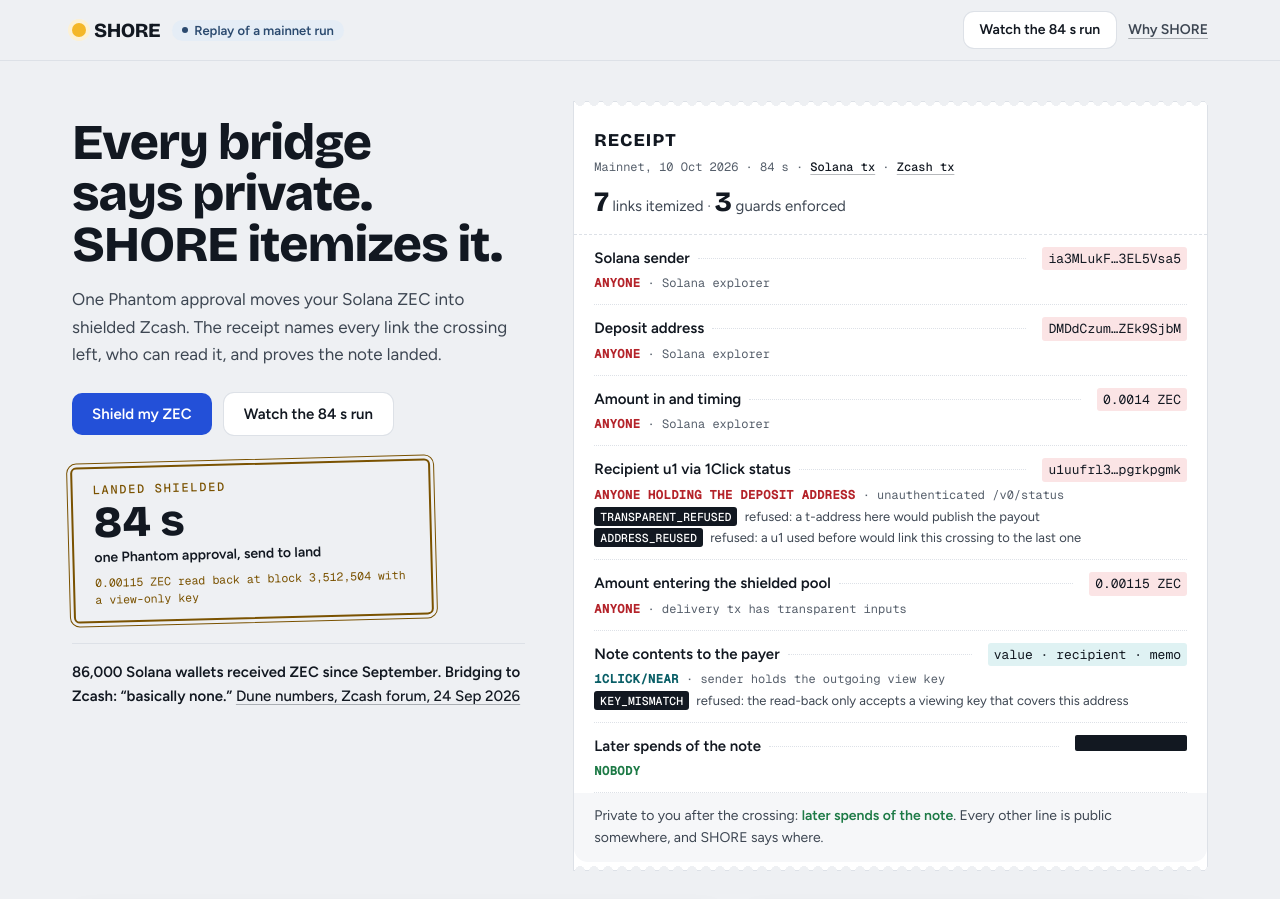
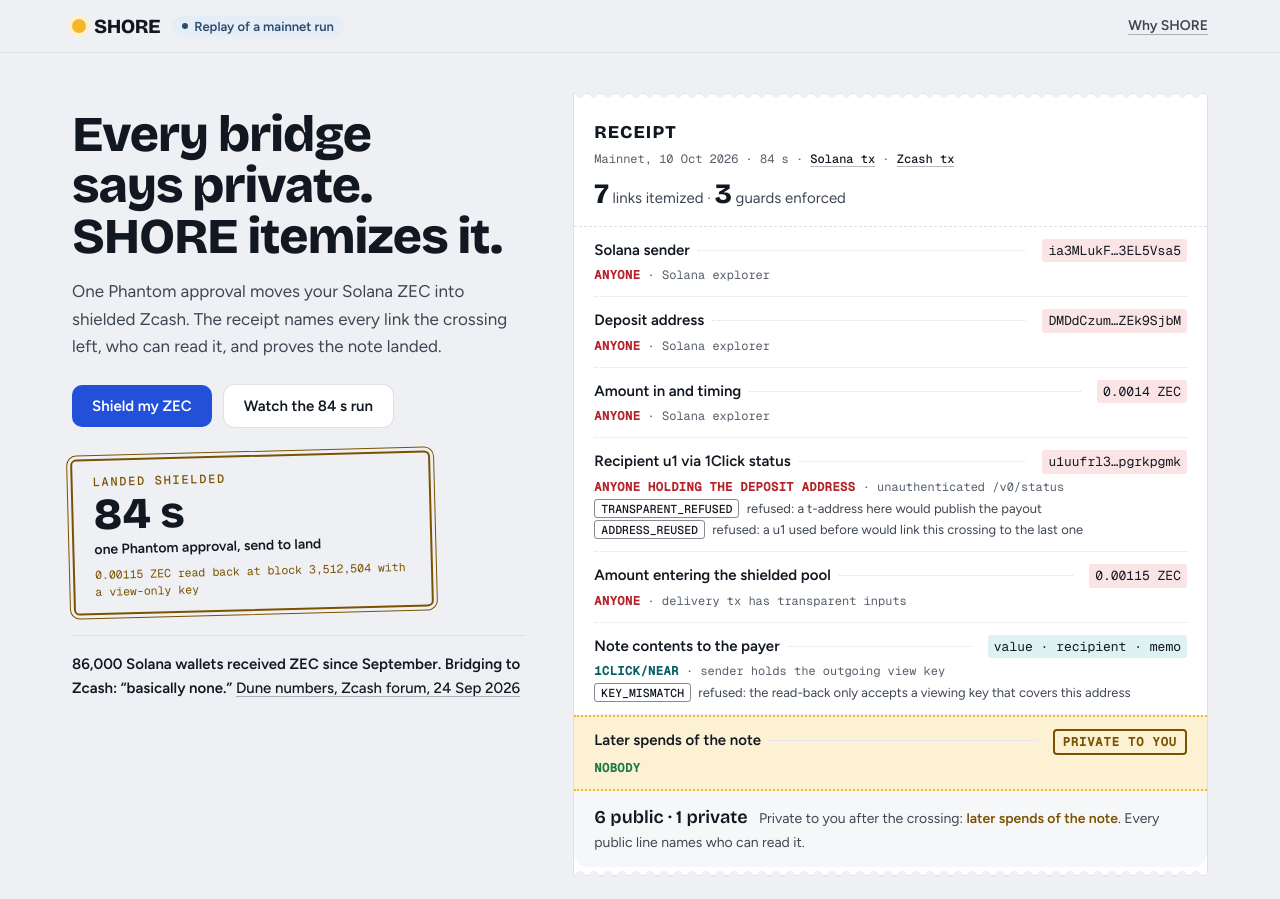
Before and after one commit to kaverimeshram/shore, a website with bundled scripts: page web/shore/index.html in a window 1280 px wide. Shown: the top 899 px of the page. Built offline with nearby package versions, Linux system fonts and the light colour scheme.

Commit message:
SHORE hero r8: private row sealed as the payoff, 6 public / 1 private tally, outline guard codes, live mode in action blue, receipt first at 390, one replay button

```diff
--- a/web/shore/shore.js
+++ b/web/shore/shore.js
@@ -457,7 +457,7 @@
     h("span", { class: "rx-what" }, r.what),
     r.exposed
       ? (val ? h("mark", { class: "rx-val" }, val) : h("mark", { class: "rx-val" }, "value · recipient · memo"))
-      : h("span", { class: "rx-redact", role: "img", "aria-label": "private to you" }),
+      : h("span", { class: "rx-seal" }, "private to you"),
     h("span", { class: "rx-who" }, h("b", {}, m ? m[1] : r.whoCanSee), m ? ` · ${m[2]}` : null),
     guards.length ? h("span", { class: "rx-guards" }, guards.map(([c, t]) => h("span", { class: "rx-guard" }, h("code", {}, c), ` refused: ${t}`))) : null);
 }
@@ -476,7 +476,8 @@
       h("span", { class: "stamp-foot" }, `${zec(rec.received_zat)} ZEC read back at block ${Number(rec.zcash_height).toLocaleString("en-US")} with a view-only key`));
     st.hidden = false;
     put($("rx-rows"), x.rows.map(rxRow));
-    put($("rx-sum"), "Private to you after the crossing: ", h("b", {}, x.rows.filter((r) => !r.exposed).map((r) => r.what.toLowerCase()).join(", ")), ". Every other line is public somewhere, and SHORE says where.");
+    const priv = x.rows.filter((r) => !r.exposed);
+    put($("rx-sum"), h("b", { class: "rx-sum-n" }, `${x.rows.length - priv.length} public · ${priv.length} private`), " Private to you after the crossing: ", h("b", {}, priv.map((r) => r.what.toLowerCase()).join(", ")), ". Every public line names who can read it.");
   } catch { $("rx").hidden = true; }
 }
 
--- a/web/shore/tw.css
+++ b/web/shore/tw.css
@@ -93,7 +93,7 @@
 .mark{@apply inline-flex items-center gap-2 font-display text-xl font-extrabold tracking-tight text-ink no-underline;}
 .mark-dot{@apply size-3.5 rounded-full bg-gold ring-4 ring-gold-pale;}
 .mode{@apply bg-white text-body ring-1 ring-line;}
-.mode[data-mode=live]{@apply bg-danger-pale text-danger ring-0;}
+.mode[data-mode=live]{@apply bg-action-pale text-action ring-0;}
 .mode[data-mode=replay]{@apply bg-info-pale text-info-ink ring-0;}
 .tour-cta{@apply ml-auto whitespace-nowrap;}
 html[data-flow] .tour-cta{@apply bg-white text-ink ring-1 ring-line hover:bg-card-2;}
@@ -142,7 +142,7 @@
 .rx-row[data-who=nobody] .rx-who b{@apply text-success;}
 .rx-guards{@apply grid gap-1 sm:col-span-2;}
 .rx-guard{@apply text-[13px] leading-snug text-body;}
-.rx-guard code{@apply mr-1 rounded-[3px] bg-ink px-1.5 py-0.5 font-mono text-[11.5px] font-medium text-white;}
+.rx-guard code{@apply mr-1 rounded-[3px] border border-ink/50 px-1.5 py-px font-mono text-[11.5px] font-medium text-ink;}
 .rx-sum{@apply rounded-b-card bg-card-2 px-5 py-3 text-[14px] leading-relaxed text-body;}
 .rx-sum b{@apply font-semibold text-success;}
 
@@ -322,3 +322,13 @@
 .stamp-sub{@apply font-body text-[14px] font-semibold text-ink;}
 .stamp-foot{@apply mt-1 text-[11.5px] text-gold-ink;overflow-wrap:anywhere}
 @media (prefers-reduced-motion:reduce){.stamp{transform:none}}
+/* r8: the private row is the payoff; receipt first on narrow screens; one replay button. */
+.rx-row[data-exposed="false"]{@apply -mx-5 border-y-2 border-gold bg-gold-pale px-5;}
+.rx-seal{@apply justify-self-start rounded-[4px] border-2 border-gold-ink px-2 py-0.5 font-mono text-[12px] font-semibold uppercase tracking-[.08em] text-gold-ink sm:justify-self-end;}
+.rx-sum-n{@apply mr-2 font-display text-[18px] font-extrabold text-ink;}
+.appbar .tour-cta{display:none}
+@media (max-width:1023px){.lead-grid .hero-copy{display:contents}.lead-grid .stamp,.lead-grid .market{order:3}.lead-grid .rx{order:2}}
+.rx-sum .rx-sum-n{@apply text-ink;}
+.rx-sum b{@apply text-gold-ink;}
+.appbar .toabout{margin-left:auto}
+@media (max-width:1023px){.lead-grid{row-gap:14px}.lead-grid .rx{margin-top:10px}}
```
Also changed, not shown: docs/design/r15-390.png (added), docs/design/r16-1440.png (added), docs/design/r16-390-full.png (added), docs/design/r16-390.png (added), web/shore/shore.css.
